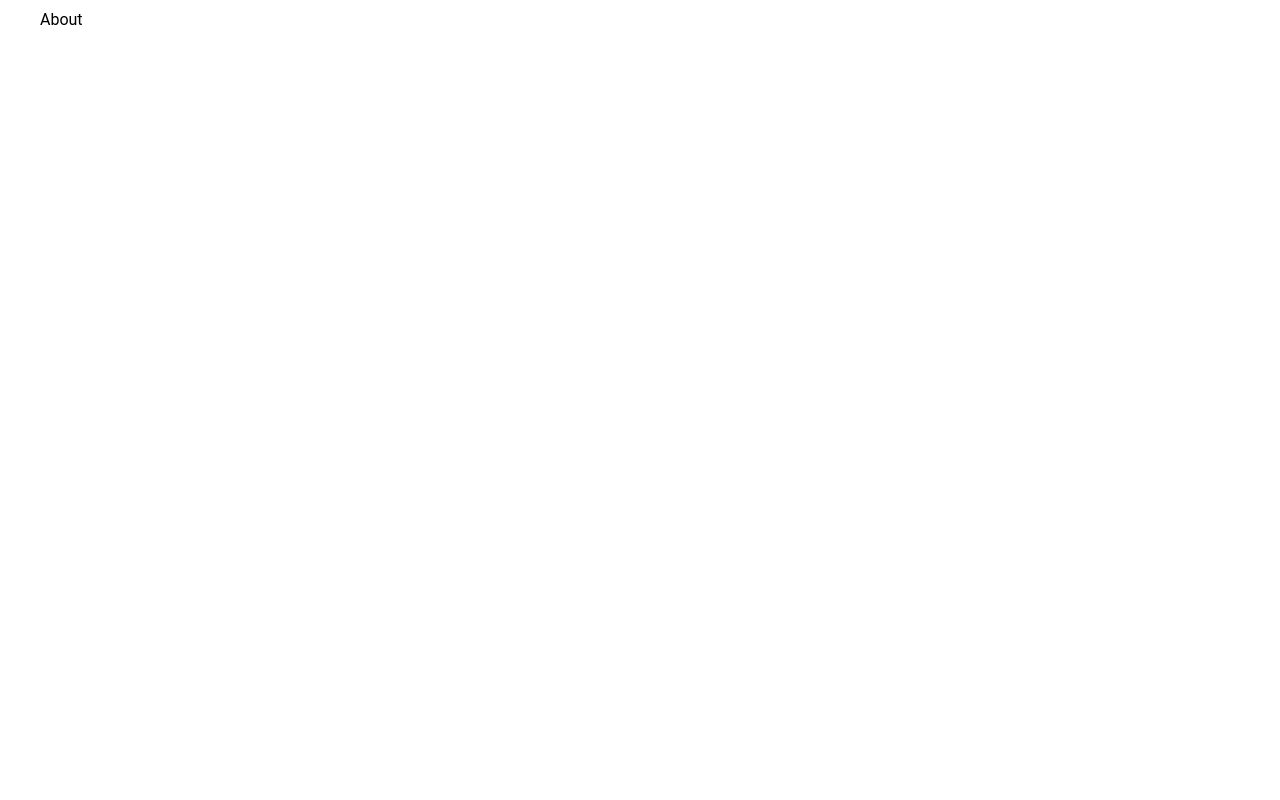
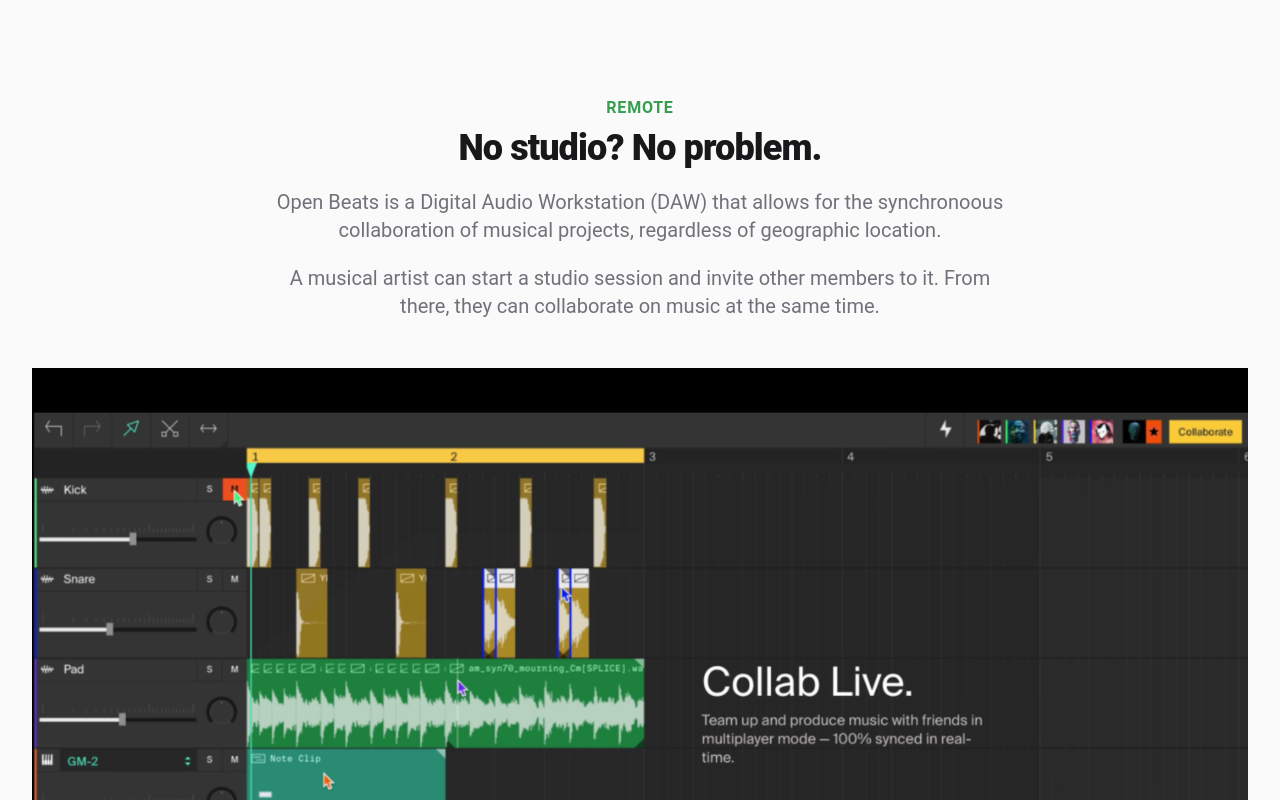
Before and after one commit to emerald-consulting/openbeats, a React (Create React App) app in the folder frontend/openbeats-frontend/: page /about in a window 1280 px wide. Shown: the part 120-920 px from the top of the page. Before the commit the page ends 800 px from the top, so only its background shows below. Built offline with nearby package versions, Linux system fonts and the light colour scheme; a web font is replaced by a local one.

Commit message:
#51 #52 Added custom About page

```diff
--- a/frontend/openbeats-frontend/src/components/landing/about/About.tsx
+++ b/frontend/openbeats-frontend/src/components/landing/about/About.tsx
@@ -1,10 +1,29 @@
-const About = () => {
+/* This example requires Tailwind CSS v2.0+ */
+export default function About() {
+    return (
+      <div className="relative bg-gray-50 pt-16 overflow-hidden sm:pt-24 lg:pt-32">
+        <div className="mx-auto max-w-md px-4 text-center sm:px-6 sm:max-w-3xl lg:px-8 lg:max-w-7xl">
+          <div>
+            <h2 className="text-base font-semibold tracking-wider text-green3 uppercase">remote</h2>
+            <p className="mt-2 text-3xl font-extrabold text-gray-900 tracking-tight sm:text-4xl">
+              No studio? No problem.
+            </p>
+            <p className="mt-5 max-w-prose mx-auto text-xl text-gray-500">
+                Open Beats is a Digital Audio Workstation (DAW) that allows for the synchronoous collaboration of musical projects, regardless of geographic location.
+            </p>
 
-    return (
-        <>
-            <div className="px-10 mt-10">About</div>
-        </>
-    );
-};
-
-export default About;
+            <p className="mt-5 max-w-prose mx-auto text-xl text-gray-500">
+                A musical artist can start a studio session and invite other members to it. From there, they can collaborate on music at the same time.
+            </p>
+          </div>
+          <div className="mt-12">
+            <img
+              className="ring-black ring-opacity-5"
+              src="/openbeats-demo.png"
+              alt=""
+            />
+          </div>
+        </div>
+      </div>
+    )
+  }
```
Also changed, not shown: frontend/openbeats-frontend/public/open-beats-demo.png (added), frontend/openbeats-frontend/public/openbeats-demo.png (added).
